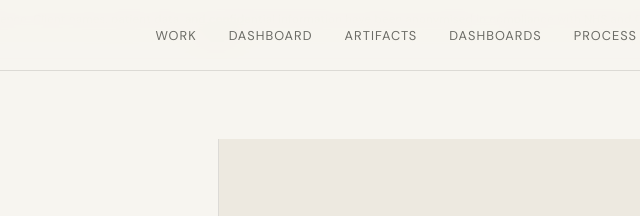
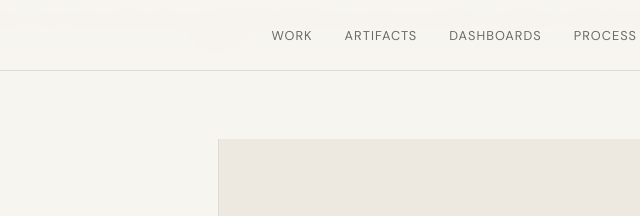
Before and after one commit to ABanerjee2110/arunimab2110.github.io, a plain HTML site: page index.html in a window 1280 px wide. Shown: the top 216 px of the page, 421-1061 px from the left. Drawn offline with nearby package versions, Linux system fonts and the light colour scheme.

Commit message:
Update index.html

```diff
--- a/index.html
+++ b/index.html
@@ -292,7 +292,6 @@
   <a href="#" class="nav-logo">Arunima Banerjee</a>
   <ul class="nav-links">
     <li><a href="#work">Work</a></li>
-    <li><a href="#dashboard">Dashboard</a></li>
     <li><a href="#artifacts">Artifacts</a></li>
     <li><a href="#dashboards">Dashboards</a></li>
     <li><a href="#process">Process</a></li>
```
